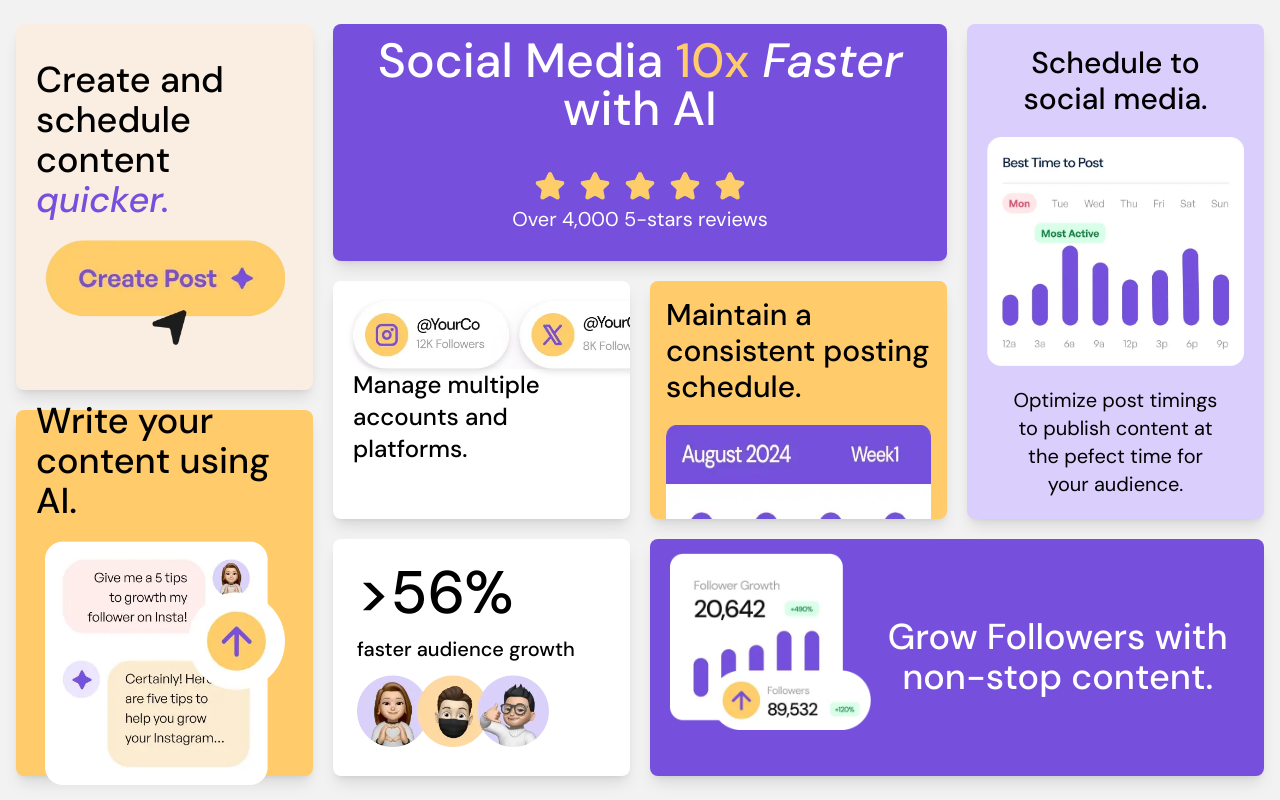
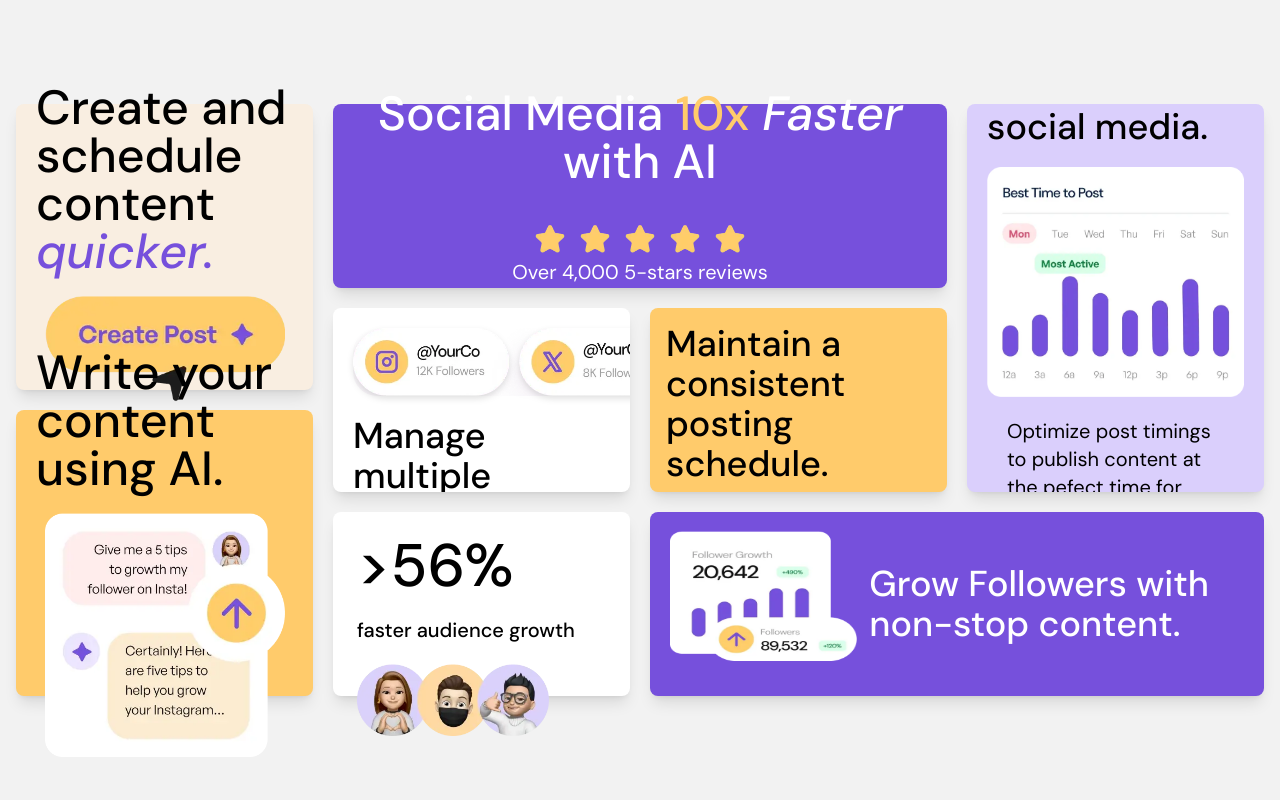
Before and after one commit to Alejo2304/bentoGrid, a React (Vite) app: page / in a window 1280 px wide. Built offline with nearby package versions, Linux system fonts and the light colour scheme.

Commit message:
BentoGrid.jsx | App.jsx | Containers.jsx
Defined a responsive h from lg screen to 80vh on BentoGrid.jsx, defined the total height of main on app.jsx to h-screen, update font size to match the design on containers.jsx

```diff
--- a/src/App.jsx
+++ b/src/App.jsx
@@ -2,7 +2,7 @@ import BentoGrid from "./components/BentoGrid.jsx"
 
 function App() {
   return (
-    <main className="bg-whitebg flex justify-center items-center">
+    <main className="bg-whitebg flex justify-center items-center h-screen">
         <BentoGrid/>
     </main>
   );
--- a/src/components/BentoGrid.jsx
+++ b/src/components/BentoGrid.jsx
@@ -13,7 +13,7 @@ import AiContentImg from '../assets/images/illustration-ai-content.webp'
 
 export default function BentoGrid(){
     return(
-        <div className='px-4 py-6 space-y-6 md:grid md:grid-cols-4 md:grid-rows-6 md:gap-5 md:space-y-0 md:w-[80rem] md:h-screen'>
+        <div className='px-4 py-6 space-y-6 md:grid md:grid-cols-4 md:grid-rows-6 md:gap-5 md:space-y-0 md:w-[80rem] md:h-screen lg:h-[80vh]'>
             <div className='md:col-start-2 md:row-start-1 md:row-span-2 md:col-span-2'>
                 <PurpleContainerDescriptive
                     startTitle="Social Media"
--- a/src/components/Containers.jsx
+++ b/src/components/Containers.jsx
@@ -1,7 +1,7 @@
 export function Yellow500Container1({ text, imgPath, imgAlt }) {
     return (
         <div className="bg-yellow-500 px-4 pt-4 rounded-lg h-65  overflow-hidden shadow-lg space-y-5 md:h-full md:w-full">
-            <h1 className="font-dmsans font-medium text-3xl">
+            <h1 className="font-dmsans font-medium text-3xl md:text-4xl">
                 {text}
             </h1>
             <img src={imgPath} alt={imgAlt} className="w-2/3  md:h-[110%] md:w-auto" />
@@ -12,7 +12,7 @@ export function Yellow500Container1({ text, imgPath, imgAlt }) {
 export function Yellow500Container2({ text, imgPath, imgAlt }) {
     return (
         <div className="flex flex-col md:items-center md:justify-center bg-yellow-500  rounded-lg shadow-lg p-5 space-y-5 md:h-full md:w-full">
-            <h1 className="font-dmsans font-medium text-4xl">
+            <h1 className="font-dmsans font-medium text-4xl md:text-5xl">
                 {text}
             </h1>
             <img src={imgPath} alt={imgAlt} className="w-[15rem]"/>
@@ -23,7 +23,7 @@ export function Yellow500Container2({ text, imgPath, imgAlt }) {
 export function Yellow100Container({ text, emText, imgPath, imgAlt }) {
     return (
         <div className="flex flex-col md:items-center md:justify-center bg-yellow-100 rounded-lg shadow-lg p-5 space-y-5 md:h-full  md:w-full">
-            <h1 className="font-dmsans font-medium text-4xl">
+            <h1 className="font-dmsans font-medium text-4xl md:text-5xl">
                 {text} <em className="italic text-purple-500">{emText}</em>
             </h1>
             <img className="w-[15rem]" src={imgPath} alt={imgAlt} />
@@ -33,16 +33,16 @@ export function Yellow100Container({ text, emText, imgPath, imgAlt }) {
 
 export function WhiteContainer({ text, imgPath, imgAlt }) {
     return (
-        <div className="bg-white rounded-lg shadow-lg p-5 md:overflow-hidden md:h-full md:w-full">
+        <div className="bg-white rounded-lg shadow-lg p-5 space-y-5 md:overflow-hidden md:h-full md:w-full">
             <img className="drop-shadow-md rounded-[1lh] md:min-w-[20em]" src={imgPath} alt={imgAlt} />
-            <h1 className="font-dmsans font-medium text-2xl pr-4">{text}</h1>
+            <h1 className="font-dmsans font-medium text-2xl md:text-4xl pr-4">{text}</h1>
         </div>
     );
 }
 
 export function WhiteContainerDescriptive({ textTitle, textDescription, imgPath, imgAlt }) {
     return (
-        <div className="bg-white p-6 space-y-3 rounded-lg shadow-lg md:h-full md:w-full">
+        <div className="bg-white p-6 space-y-5 rounded-lg shadow-lg md:h-full md:w-full">
             <h1 className="font-dmsans font-medium text-6xl">{textTitle}</h1>
             <p className="font-dmsans font-medium text-xl">{textDescription}</p>
             <img className="w-1/2 md:w-auto md:h-[3lh]"src={imgPath} alt={imgAlt} />
@@ -73,9 +73,9 @@ export function PurpleContainerDescriptive({ startTitle, emTitle, italicTitle, e
 
 export function PurpleContainer({ text, imgPath, imgAlt }) {
     return (
-        <div className="flex flex-col md:flex-row items-center justify-center bg-purple-500 rounded-lg shadow-lg p-5 space-y-8 md:h-full md:w-full">
-            <img className="flex-1/2 md:flex-1/3 w-[20rem] md:h-[90%] md:w-auto"src={imgPath} alt={imgAlt} />
-            <h1 className="flex-1/2 md:flex-2/3 font-dmsans font-medium text-3xl md:text-4xl text-white text-center">{text}</h1>
+        <div className="flex flex-col md:flex-row items-center justify-center bg-purple-500 rounded-lg shadow-lg p-5 space-y-4 space-x-3 md:h-full md:w-full">
+            <img className="flex-1/2 md:flex-1/3 w-[15rem] md:h-[90%] md:w-auto"src={imgPath} alt={imgAlt} />
+            <h1 className="flex-1/2 md:flex-2/3 font-dmsans font-medium text-3xl md:text-4xl md:text-start text-white text-center">{text}</h1>
         </div>
     );
 }
@@ -83,9 +83,9 @@ export function PurpleContainer({ text, imgPath, imgAlt }) {
 export function Purple100Container({ textTitle, textDescription, imgPath, imgAlt }) {
     return (
         <div className=" md:overflow-hidden flex flex-col items-center justify-center bg-purple-100 rounded-lg shadow-lg space-y-5 px-5 py-6 md:h-full md:w-full">
-            <h1 className="font-dmsans font-medium text-center text-3xl">{textTitle}</h1>
+            <h1 className="font-dmsans font-medium text-center md:text-start text-3xl md:text-4xl">{textTitle}</h1>
             <img className='w-20rem' src={imgPath} alt={imgAlt} />
-            <p className="font-dmsans font-normal text-xl text-center px-5 ">{textDescription}</p>
+            <p className="font-dmsans font-normal text-xl text-center md:text-start px-5 ">{textDescription}</p>
         </div>
     );
 }
```
